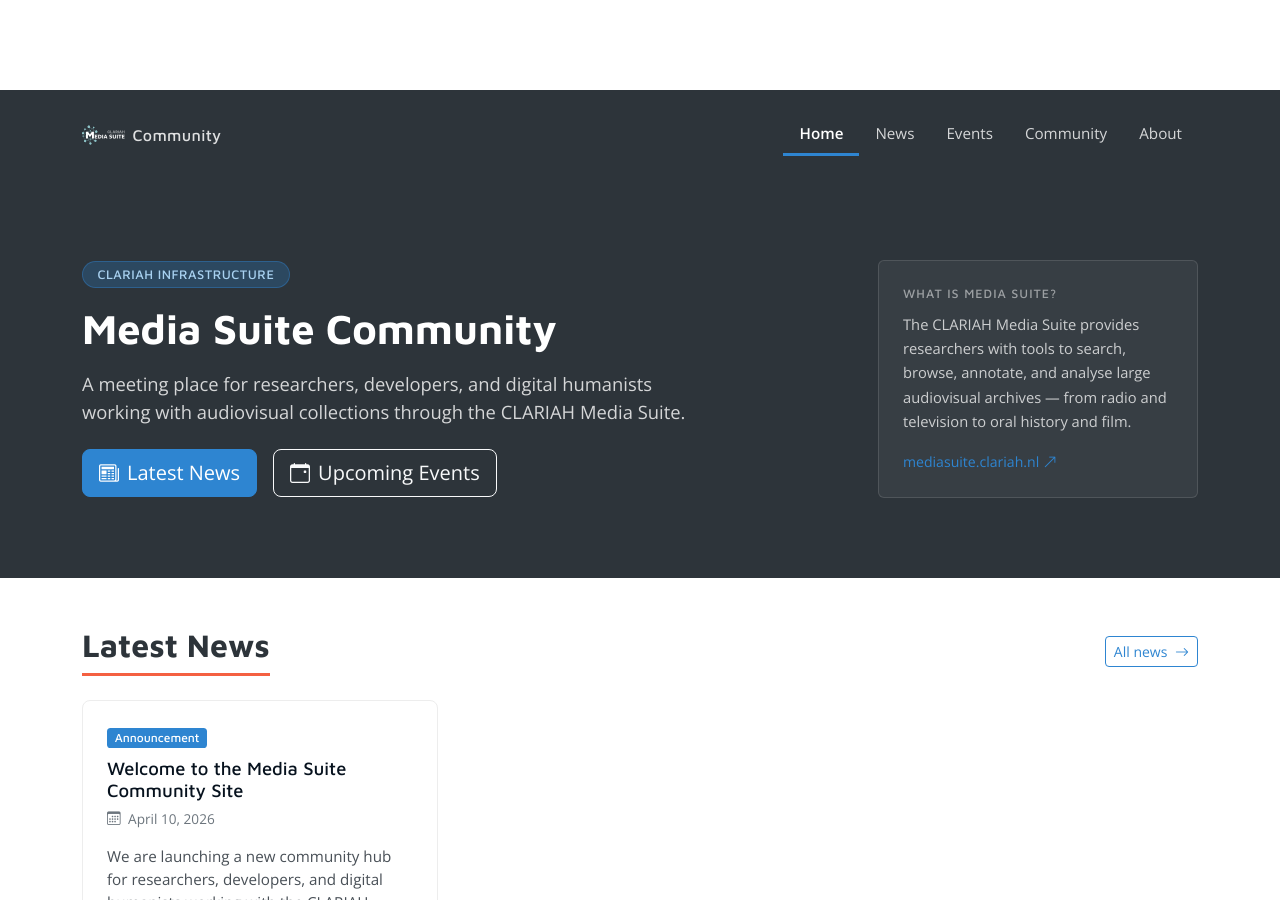
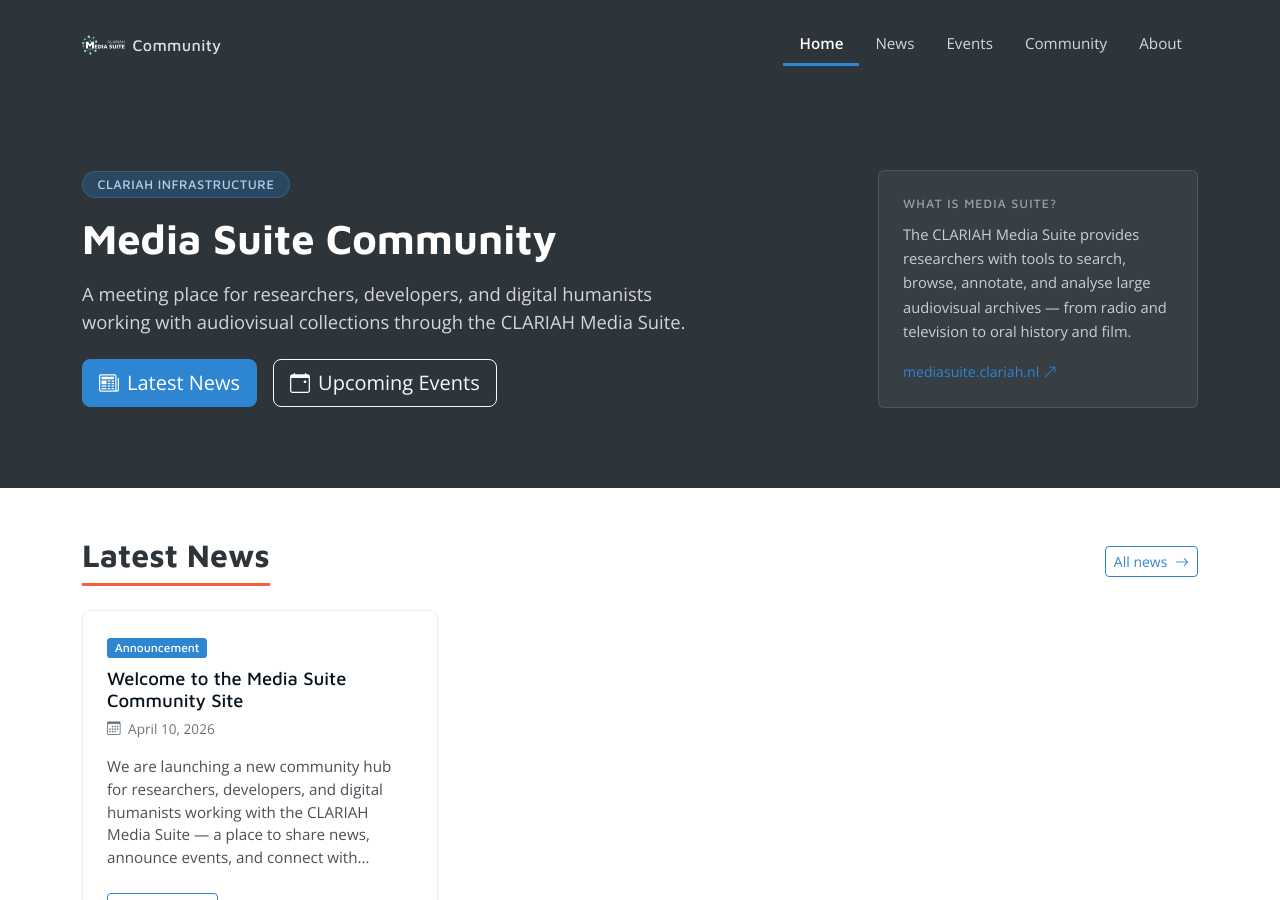
Before and after one commit to roelandordelman/media-suite-community, a Jekyll site: the page built from index.html, in a window 1280 px wide and 900 px high. Built offline with Jekyll 4.4.1, drawn with Linux system fonts in a browser that asks for light colours.

Commit message:
Remove erroneous body padding-top that caused empty bar

```diff
--- a/_sass/custom.scss
+++ b/_sass/custom.scss
@@ -66,10 +66,6 @@
 // =============================================================================
 :root {
   --header-height: clamp(51px, 10vh, 100px);
-}
-
-body {
-  padding-top: var(--header-height);
 }
 
 .navbar {
```
